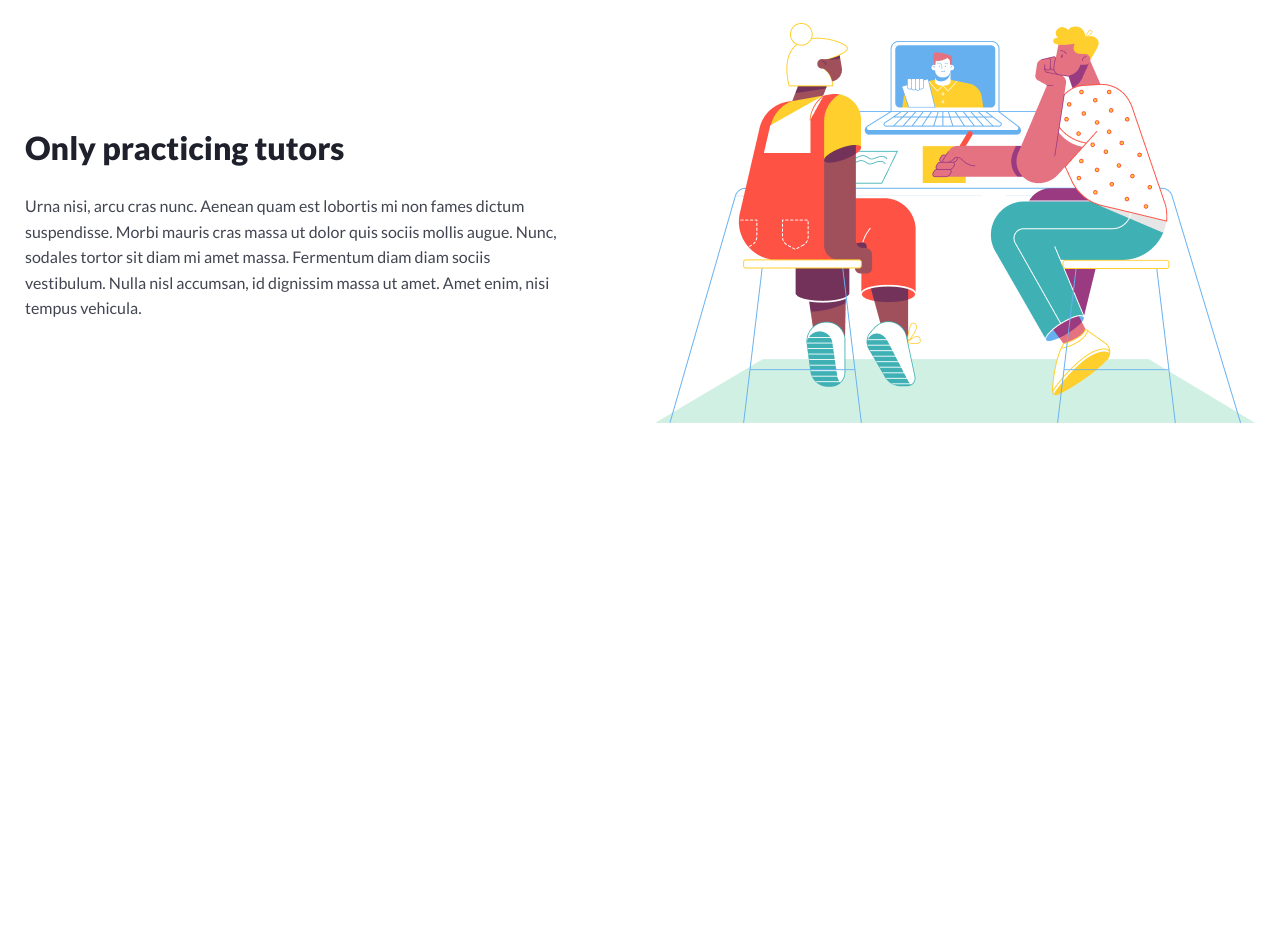
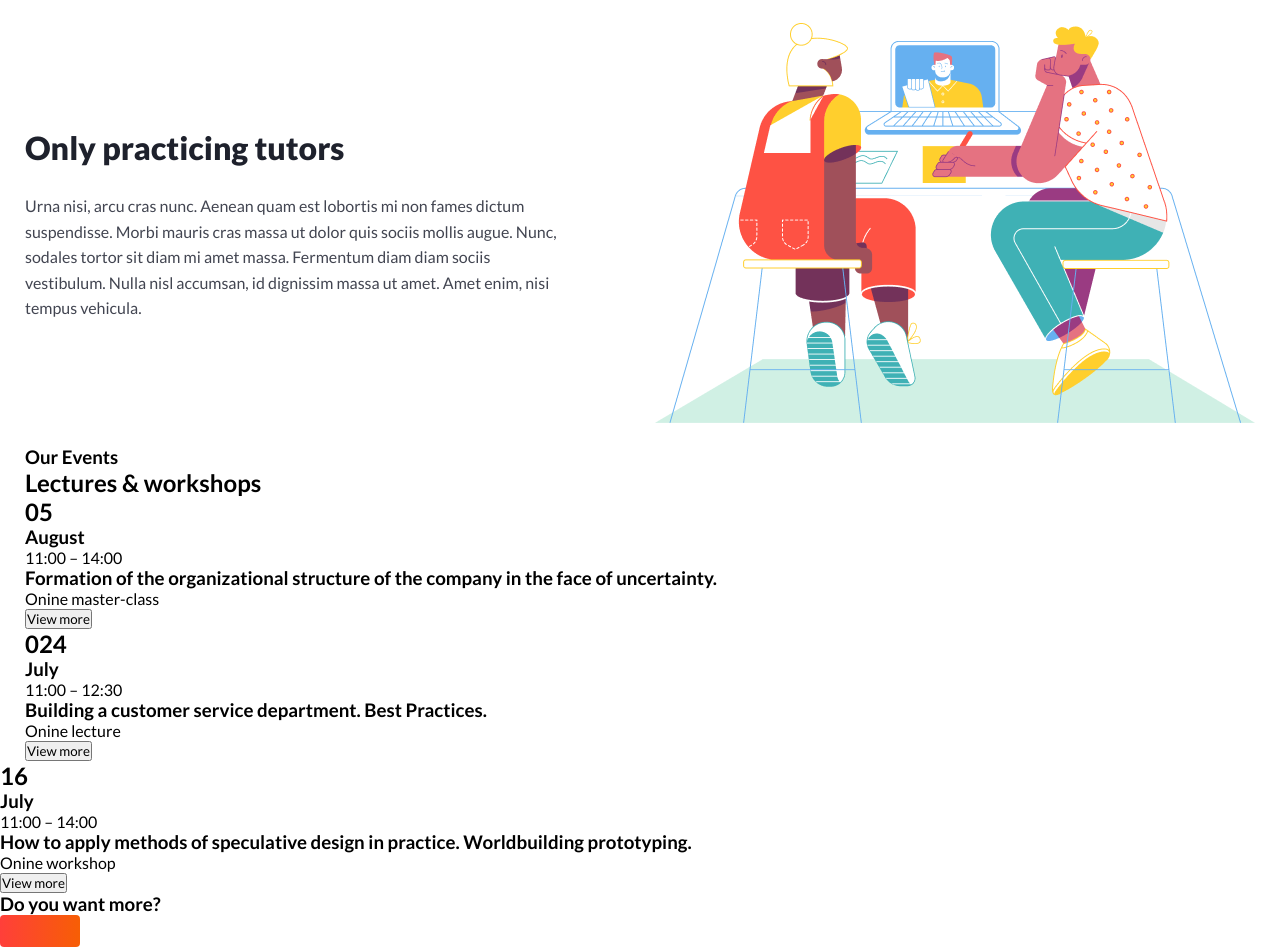
Before and after one commit to husniya09/createx2, a plain HTML site: page index.html in a window 1280 px wide. Shown: the part 2104-3051 px from the top of the page. Before the commit the page ends 2550 px from the top, so only its background shows below. Drawn offline with Linux system fonts and the light colour scheme.

Commit message:
added events section html stucture

```diff
--- a/index.html
+++ b/index.html
@@ -178,6 +178,7 @@
       </div>
     </section>
     <!-- About section ends  -->
+
     <!-- Benefits section starts -->
     <section class="benefits"></section>
     <div class="container">
@@ -231,6 +232,87 @@
       </div>
     </div>
     <!--  Benefits section ends -->
-      <!--  -->
+    <!-- Events section starts -->
+    <section class="events">
+      <div class="container">
+        <div class="events__wrapper">
+          <div class="events__top">
+            <h3 class="events__subtitle section__subtitle">Our Events</h3>
+            <h2 class="events__title section__title">Lectures & workshops</h2>
+          </div>
+          <div class="events__medium">
+            <div class="events__card">
+              <div class="events__card--datebox">
+                <h2 class="events__card--date">05</h2>
+                <div class="events__card--time">
+                  <h3 class="events__card--month">August</h3>
+                  <p class="events__card--timeinterval">11:00 – 14:00</p>
+                </div>
+              </div>
+              <div class="events__card--content">
+                <h3 class="events__card--title">
+                  Formation of the organizational structure of the company in the face of uncertainty.
+                </h3>
+                <p class="events__card--text">
+                  Onine master-class
+                </p>
+              </div>
+              <button class="events__card--btn section__btn2">View more</button>
+            </div>
+          </div>
+          <div class="events__bottom"></div>
+        </div>
+        <div class="events__card">
+              <div class="events__card--datebox">
+                <h2 class="events__card--date">024</h2>
+                <div class="events__card--time">
+                  <h3 class="events__card--month">July</h3>
+                  <p class="events__card--timeinterval">11:00 – 12:30</p>
+                </div>
+              </div>
+              <div class="events__card--content">
+                <h3 class="events__card--title">
+                  Building a customer service department. Best Practices.
+                </h3>
+                <p class="events__card--text">
+                  Onine lecture
+                </p>
+              </div>
+              <button class="events__card--btn section__btn2">View more</button>
+            </div>
+          </div>
+          <div class="events__bottom"></div>
+        </div>
+        <div class="events__card">
+              <div class="events__card--datebox">
+                <h2 class="events__card--date">16</h2>
+                <div class="events__card--time">
+                  <h3 class="events__card--month">July</h3>
+                  <p class="events__card--timeinterval">11:00 – 14:00</p>
+                </div>
+              </div>
+              <div class="events__card--content">
+                <h3 class="events__card--title">
+                 How to apply methods of speculative design in practice. Worldbuilding prototyping.
+                </h3>
+                <p class="events__card--text">
+                 Onine workshop
+                </p>
+              </div>
+              <button class="events__card--btn section__btn2">View more</button>
+            </div>
+          </div>
+          <div class="events__bottom"></div>
+          <div class="events__bottom">
+            <h3 class="events__bottom--title"> Do you want more?</h3>
+            <button class="events__card--btn section_btn1">
+
+            </button>
+          </div>
+        </div>
+      </div>
+    </section>
+    <!-- Events section ends --
+
   </body>
 </html>
```
